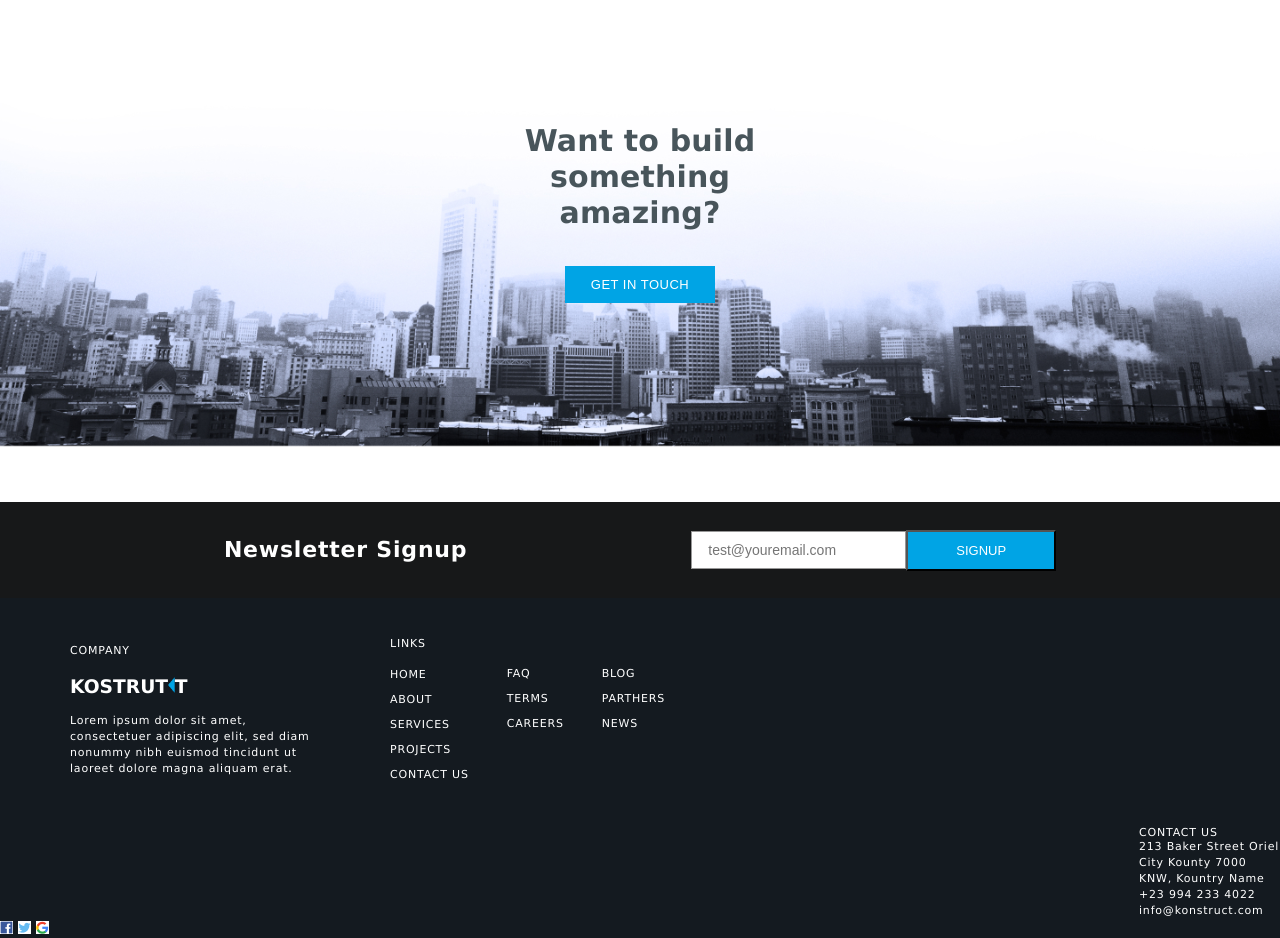
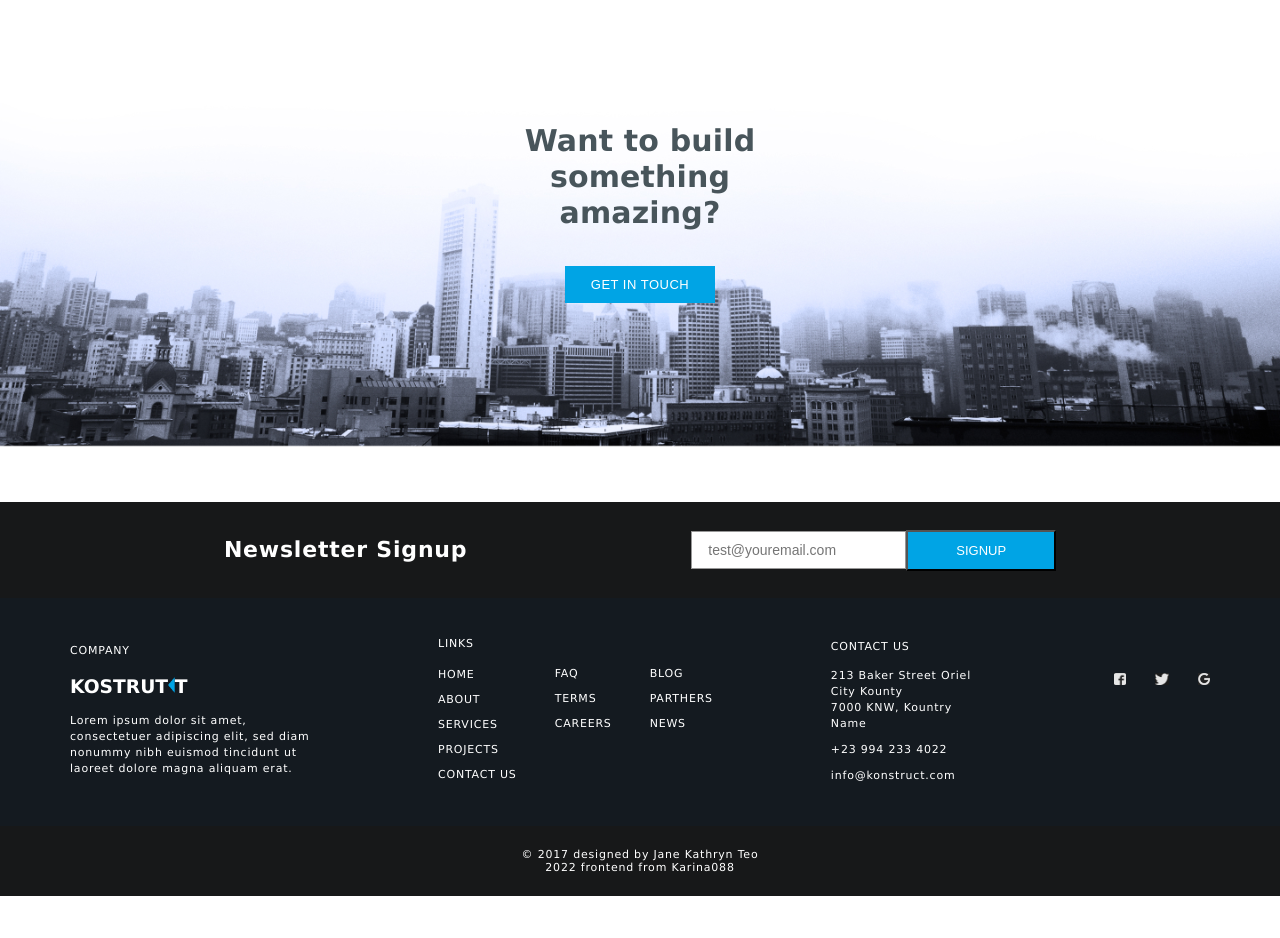
Before and after one commit to Karina088/konstruct_template, a plain HTML site: page index.html in a window 1280 px wide. Shown: the part 1970-2908 px from the top of the page. After the commit the page ends 2866 px from the top, so only its background shows below. Drawn offline with Linux system fonts and the light colour scheme.

Commit message:
completed the footer
changed icons, made invert

```diff
--- a/index.html
+++ b/index.html
@@ -119,8 +119,8 @@
     </div>
 
     <footer>
-        <div class="footer">
-            <div class="company center">
+        <div class="footer center">
+            <div class="company">
                 <p class="company-par">COMPANY</p>
                 <h3 class="company__logo">KOSTRUT<img class="logo-img" src="img/triangle.png" alt="triangle photo">T
                 </h3>
@@ -129,6 +129,7 @@
                     euismod tincidunt ut
                     laoreet dolore magna aliquam erat.</p>
             </div>
+
             <div class="links">
                 <ul class="link">
                     <li>
@@ -151,22 +152,30 @@
                     <li><a class="link-home" href="#">NEWS</a></li>
                 </ul>
             </div>
-        </div>
 
-        <div class="contact">
-            <div class="contact-info">
-                <p class="contact-name">CONTACT US</p>
-                <p class="contact__text">213 Baker Street Oriel City Kounty 7000 KNW, Kountry Name</p>
-                <p class="contact__number">+23 994 233 4022 </p>
-                <p class="contact__mail">info@konstruct.com</p>
+            <div class="contact">
+                <div class="contact-info">
+                    <p class="contact-name">CONTACT US</p>
+                    <p class="contact__text">213 Baker Street Oriel City Kounty 7000&nbsp;KNW, Kountry Name</p>
+                    <p class="contact__number">+23&nbsp;994&nbsp;233 4022</p>
+                    <p class="contact__mail">info@konstruct.com</p>
+                </div>
+
+            </div>
+            <div class="icons">
+                <a href="#"><img src="img/faceb.png" alt="icon photo" class="icons-img"></a>
+                <a href="#"><img src="img/twit.png" alt="icon photo" class="icons-img"></a>
+                <a href="https://www.google.ru/" target="_blank"><img src="img/google.png" alt="icon photo"
+                        class="icons-img"></a>
             </div>
 
         </div>
-        <div class="icons">
-            <img src="img/facebook.jpg" alt="icon photo" class="icons-img">
-            <img src="img/twitter.jpg" alt="icon photo" class="icons-img">
-            <img src="img/google.jpg" alt="icon photo" class="icons-img">
+
+        <div class="copyright">
+            <p>&copy;&nbsp;2017 designed by&nbsp;Jane Kathryn Teo</p>
+            <p>2022 frontend from Karina088</p>
         </div>
+
     </footer>
 
 </body>
--- a/style.css
+++ b/style.css
@@ -357,6 +357,12 @@ footer {
 
 .footer {
     display: flex;
+    align-items: flex-start;
+    justify-content: space-between;
+}
+
+.footer:first-child {
+    align-self: center;
 }
 
 .company-par {
@@ -380,17 +386,13 @@ footer {
 
 .links {
     display: flex;
-    justify-content: center;
     align-self: center;
-}
-
-.link {
-    /* align-items: center;  */
 }
 
 .links>ul {
     list-style-type: none;
 }
+
 
 .link_par {
     font-size: 11px;
@@ -406,9 +408,12 @@ footer {
     text-decoration: none;
     font-size: 11px;
     line-height: 25px;
-    align-items: center;
     letter-spacing: 0.8px;
     color: #FFFFFF;
+}
+
+.link-home:hover {
+    color: #00A4E5;
 }
 
 .faq,
@@ -418,27 +423,45 @@ footer {
 }
 
 .contact {
-    display: flex;
-    align-content: center;
-    justify-content: right;
+    padding-top: 42px;
 }
 
 .contact-info {
     font-size: 11px;
     line-height: 16px;
-    align-items: center;
     letter-spacing: 0.8px;
     color: #FFFFFF;
     width: 141px;
 }
 
 .contact-name {
+    line-height: 13px;
+    padding-bottom: 15px;
+}
+
+.contact__number {
+    padding-top: 10px;
+    padding-bottom: 10px;
+}
+
+.icons {
+    padding-top: 72px;
+}
+
+.icons-img {
+    filter: invert(90%);
+    height: 12px;
+    padding-left: 24px;
+}
+
+.copyright {
+    display: flex;
+    flex-direction: column;
+    text-align: center;
+    padding: 22px 23px;
+    background: #171819;
     font-size: 11px;
     line-height: 13px;
     letter-spacing: 0.8px;
     color: #FFFFFF;
 }
-
-.icons-img {
-    background-color: #141A20;
-}
```
Also changed, not shown: img/faceb.png (added), img/facebook.jpg (deleted), img/google.jpg (deleted), img/google.png (added), img/twit.png (added), img/twitter.jpg (deleted).
